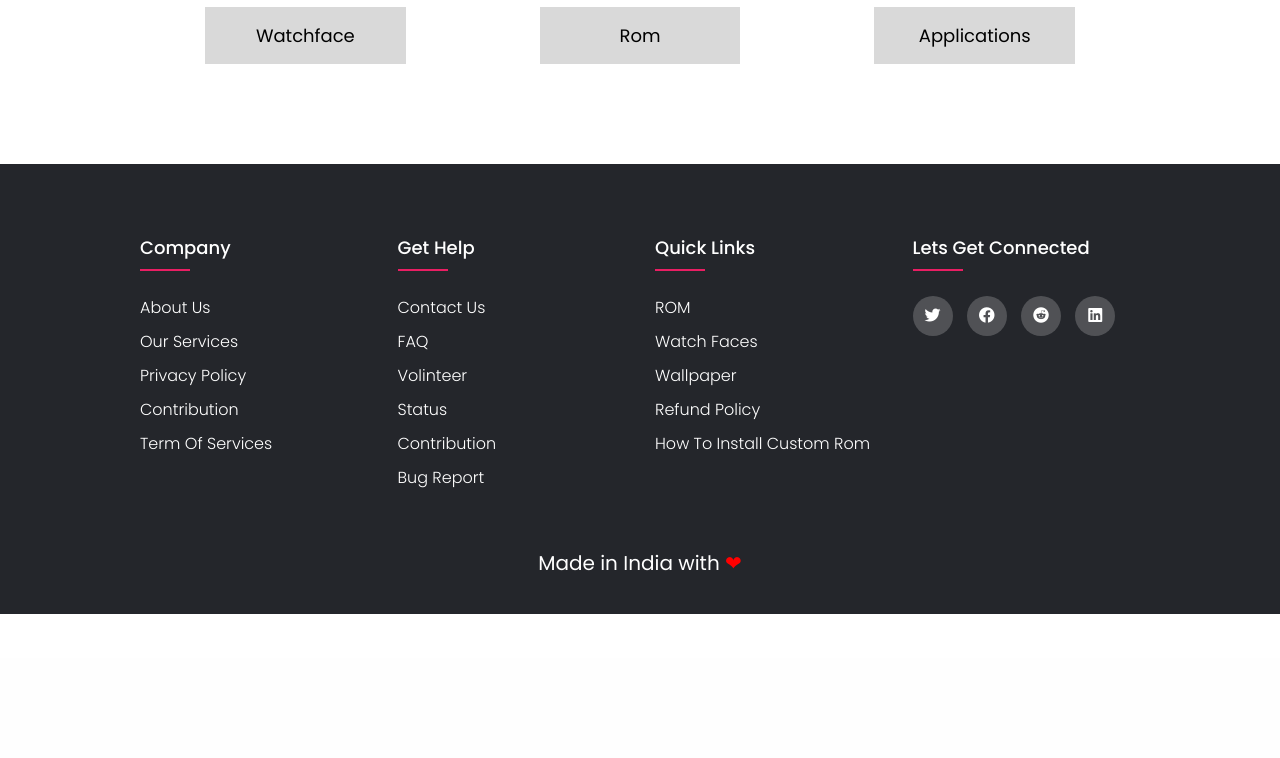
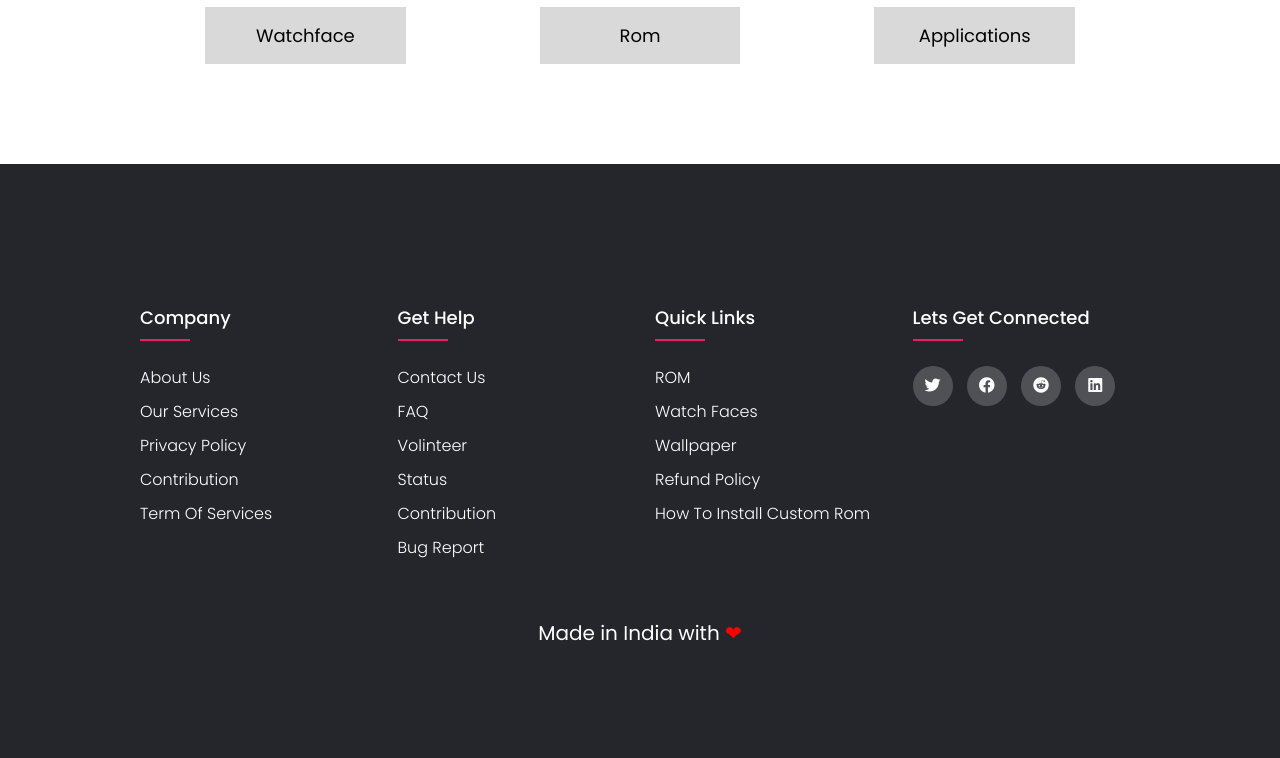
Before and after one commit to Ressurected-Bird/Website, a PHP site: page /Download.html in a window 1280 px wide. Shown: the part 550-1308 px from the top of the page. Before the commit the page ends 1164 px from the top, so only its background shows below. Run offline with PHP 8.4, Linux system fonts and the light colour scheme; some libraries are stand-ins or nearby versions.

Commit message:
Update header_footer.css
updated css, with google form link in the footer

```diff
--- a/style/header_footer.css
+++ b/style/header_footer.css
@@ -78,15 +78,14 @@ ul{
 	display: none;
 }
 
-.footer{
+.footer {
     background-color: #24262b;
-    margin-top: auto;
-    bottom: 0;
-    top: 30;
     width: 100%;
-    height: 450px;
-    margin-top: 20px;
-  }
+    margin-top: 20px; /* This adds some space above the footer */
+    /* REMOVED the fixed height: 450px; */
+    /* ADDED padding for flexible spacing */
+    padding: 70px 0 30px 0;
+}
 
   .footer-col li a.active1{
     background: #1c1e22;
```
